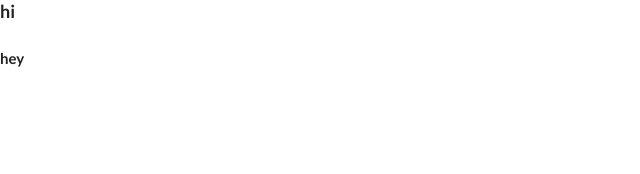
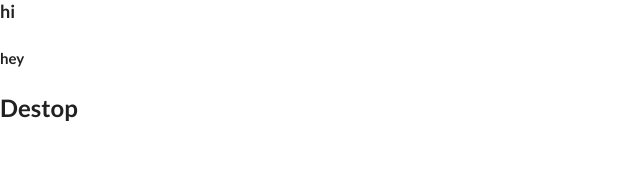
Before and after one commit to ramkbhattarai/mini-projects, a React (Create React App) app: page / in a window 1280 px wide. Shown: the top 174 px of the page, without its empty margins (0-640 px from the left). Built offline with nearby package versions, Linux system fonts and the light colour scheme.

Commit message:
passing new component as return type

```diff
--- a/src/App.js
+++ b/src/App.js
@@ -4,16 +4,16 @@ import React, {useState}from 'react';
 function App() {
  //return 'hello'; // we can render simple string from this function
 //return <h3>hello</h3>; // we can render html elements too.
- return <div>
-   <h3>hi</h3>
+//  return <div>
+//    <h3>hi</h3>
+//     <h4>hey</h4>
+//  </div>; // we can return html elements like this too.
+
+  return <div div >
+    <h3>hi</h3>
     <h4>hey</h4>
- </div>; // we can return html elements like this too.
-
-//   return <div div >
-//     <h3>hi</h3>
-//     <h4>hey</h4>
-//     <Folder/>
-//  </div >; // we can render folder function as a component by keeping it as the html element
+    <Folder/>
+ </div >; // we can render folder function as a component by keeping it as the html element
 
   // return <div div >
   //   <Folder name="mydesktop">
```
